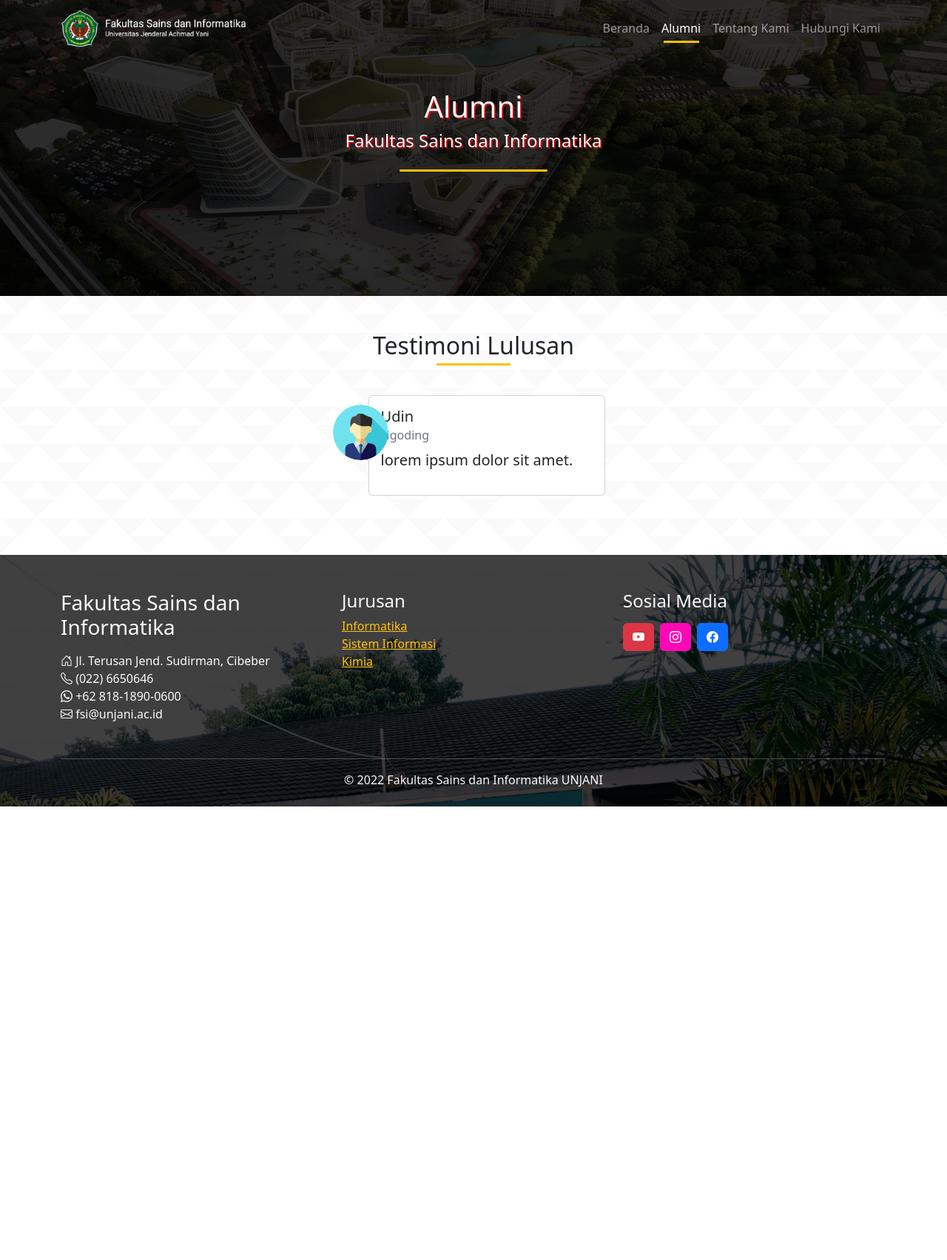
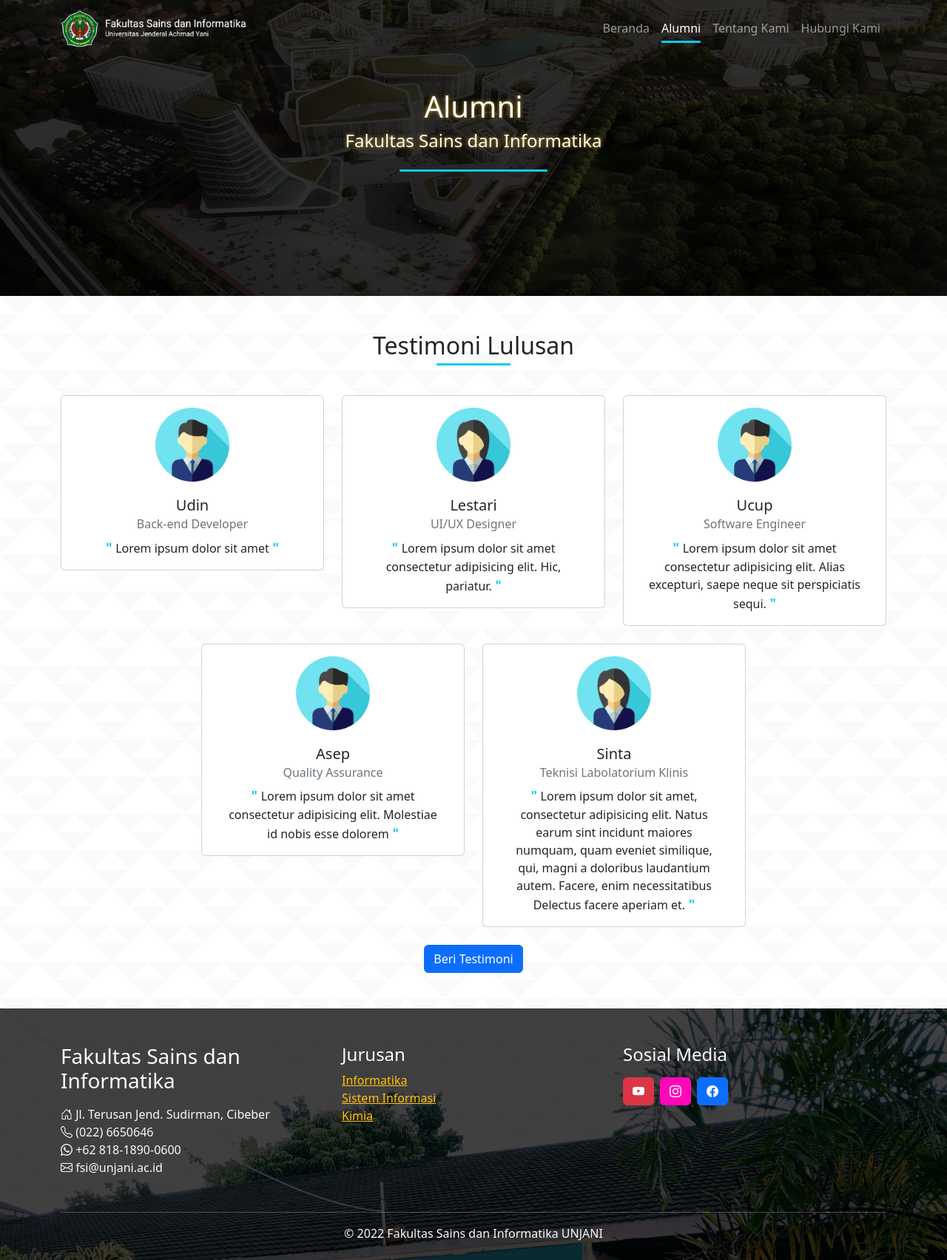
Before and after one commit to iqmalakur/tugas-akhir-prak-web, a PHP site: page /alumni.php in a window 1280 px wide. Shown: the whole page at 74% size. Before the commit the page ends 1090 px from the top, so only its background shows below. Run offline with PHP 8.4, Linux system fonts and the light colour scheme; data that the repository does not hold is empty.

Commit message:
finishing

```diff
--- a/alumni.php
+++ b/alumni.php
@@ -58,42 +58,98 @@ $alumnies = json_decode(file_get_contents("data/alumni.json"));
                 <h2 class="fs-1 text-light">Alumni</h2>
                 <h2 class="fs-4 text-light">Fakultas Sains dan Informatika</h2>
                 <div class="d-flex justify-content-center mb-5 mt-4">
-                    <div class="bg-warning line"></div>
+                    <div class="bg-info line"></div>
                 </div>
             </div>
         </div>
     </header>
 
     <main>
+        <?php if (isset($_SESSION["success"])) : ?>
+            <div class="alert alert-success alert-dismissible fade show" role="alert">
+                <i class="bi bi-check-circle-fill"></i> Pesan berhasil terkirim!
+                <button type="button" class="btn-close" data-bs-dismiss="alert" aria-label="Close"></button>
+            </div>
+        <?php
+            $_SESSION["success"] = null;
+            unset($_SESSION["success"]);
+        endif;
+        ?>
+
         <section id="alumni" class="py-5">
             <div class="container">
                 <h2 class="text-center judul mb-5">Testimoni Lulusan</h2>
-                <div class="row justify-content-center my-4">
+                <div class="row justify-content-center mt-4">
                     <?php foreach ($alumnies as $alumni) : ?>
-                        <div class="col-md-4 d-flex justify-content-end mx-1 mb-2 position-relative">
-                            <div class="position-absolute alumni-img">
-                                <img src="img/alumni/<?= $alumni->gambar; ?>" alt="<?= $alumni->nama; ?>" class="img-fluid rounded-circle" width="75">
-                            </div>
-                            <div class="card alumni-card">
-                                <div class="card-body">
+                        <div class="col-md-4 mb-4">
+                            <div class="card">
+                                <div class="d-flex justify-content-center mt-3 mb-1">
+                                    <img src="img/alumni/<?= $alumni->gender; ?>.png" width="100" alt="<?= $alumni->nami; ?>">
+                                </div>
+                                <div class="card-body text-center">
                                     <h5 class="card-title"><?= $alumni->nama; ?></h5>
                                     <h6 class="card-subtitle mb-2 text-muted"><?= $alumni->pekerjaan; ?></h6>
-                                    <!-- <p class="card-text">Some quick example text to build on the card title and make up the bulk of the card's content.</p>
-                                    <a href="#" class="card-link">Card link</a>
-                                    <a href="#" class="card-link">Another link</a> -->
-                                    <blockquote class="blockquote">
-                                        <p><?= $alumni->pesan; ?></p>
-                                    </blockquote>
+                                    <p class="card-text alumni-pesan px-3"><?= $alumni->pesan; ?></p>
                                 </div>
                             </div>
                         </div>
                     <?php endforeach ?>
                 </div>
+
+                <div class="text-center">
+                    <!-- Button trigger modal -->
+                    <button type="button" class="btn btn-primary" data-bs-toggle="modal" data-bs-target="#formTestimoni">
+                        Beri Testimoni
+                    </button>
+                </div>
             </div>
         </section>
     </main>
 
-    <div class="scroll-top fs-1 position-fixed btn btn-success d-flex justify-content-center align-items-center d-none"><i class="bi bi-arrow-up-short"></i></div>
+    <!-- Modal -->
+    <div class="modal fade" id="formTestimoni" tabindex="-1" aria-labelledby="formTestimoniLabel" aria-hidden="true">
+        <div class="modal-dialog modal-dialog-centered">
+            <div class="modal-content">
+                <div class="modal-header">
+                    <h5 class="modal-title" id="formTestimoniLabel">Beri Testimoni</h5>
+                    <button type="button" class="btn-close" data-bs-dismiss="modal" aria-label="Close"></button>
+                </div>
+                <form action="testimoni.php" method="POST" enctype="multipart/form-data">
+                    <div class="modal-body">
+                        <div class="form-floating mb-3">
+                            <input type="text" class="form-control" id="nama" name="nama" placeholder="Nama" required />
+                            <label for="nama">Nama</label>
+                        </div>
+                        <div class="form-floating mb-3">
+                            <input type="text" class="form-control" id="pekerjaan" name="pekerjaan" placeholder="Pekerjaan" required />
+                            <label for="pekerjaan">Pekerjaan</label>
+                        </div>
+                        <div class="mb-3 ps-1">
+                            <div class="form-check form-check-inline">
+                                <input class="form-check-input" type="radio" name="gender" id="male" value="male" required>
+                                <label class="form-check-label" for="male">Laki-laki</label>
+                            </div>
+                            <div class="form-check form-check-inline">
+                                <input class="form-check-input" type="radio" name="gender" id="female" value="female" required>
+                                <label class="form-check-label" for="female">Perempuan</label>
+                            </div>
+                        </div>
+                        <div class="form-floating mb-3">
+                            <textarea class="form-control" id="pesan" name="pesan" placeholder="Pesan" required></textarea>
+                            <label for="pesan">Pesan</label>
+                        </div>
+                    </div>
+                    <div class="modal-footer">
+                        <div class="text-end">
+                            <button type="submit" class="btn btn-primary">Kirim Pesan</button>
+                        </div>
+                    </div>
+                </form>
+            </div>
+        </div>
+    </div>
+
+    <div class="scroll-top fs-1 position-fixed btn btn-primary d-flex justify-content-center align-items-center d-none"><i class="bi bi-arrow-up-short"></i></div>
 
     <footer class="text-light py-4">
         <div class="container">
--- a/css/alumni.css
+++ b/css/alumni.css
@@ -1,11 +1,13 @@
 @import "main.css";
 
-.alumni-img{
-    left: 0;
-    top: 13px;
-    z-index: 999;
+.alumni-pesan::before,
+.alumni-pesan::after{
+    content: "  \"  ";
+    color: #0dcaf0;
+    font-weight: bold;
+    font-size: 18px;
 }
 
-.alumni-card{
-    width: 90%;
+form textarea#pesan{
+    height: 150px;
 }
--- a/css/index.css
+++ b/css/index.css
@@ -69,7 +69,7 @@ header img {
     background-color: rgba(0, 0, 0, .6);
     cursor: zoom-out;
     z-index: -1;
-    transition: .2s;
+    transition: .3s;
     transform: scale(0);
 }
 
--- a/css/main.css
+++ b/css/main.css
@@ -55,7 +55,7 @@ header::after {
 
 .header-text h2,
 .header-text a{
-    text-shadow: 2px 2px rgba(255, 0, 0, .7);
+    text-shadow: 0 0 5px rgb(255, 193, 7, .7);
 }
 
 .carousel-item.active .header-text .line,
@@ -72,7 +72,7 @@ header::after {
 .judul::after{
     content: "";
     display: block;
-    border-bottom: 3px solid #ffc107;
+    border-bottom: 3px solid #0dcaf0;
     margin: auto;
     width: 100px;
     padding-bottom: 5px;
@@ -125,15 +125,20 @@ footer::after {
 
 /* Medium Device Layout */
 @media (min-width: 768px) {
-    .nav-link.active::after,
-    .nav-link:hover::after {
+    .nav-link::after {
         content: "";
         display: block;
-        border-bottom: 3px solid #ffc107;
+        border-bottom: 3px solid #0dcaf0;
         margin: auto;
         padding-bottom: 5px;
         margin-bottom: -8px;
-        animation: nav 0.2s cubic-bezier(0.455, 0.03, 0.515, 0.955) forwards;
+        transition: .2s;
+        width: 0%;
+    }
+
+    .nav-link.active::after,
+    .nav-link:hover::after {
+        width: 100%;
     }
 }
 
--- a/data/alumni.json
+++ b/data/alumni.json
@@ -1,8 +1 @@
-[
-    {
-        "nama": "Udin",
-        "gambar": "male.png",
-        "pekerjaan": "Ngoding",
-        "pesan": "lorem ipsum dolor sit amet."
-    }
-]
+[{"nama":"Udin","gender":"male","pekerjaan":"Back-end Developer","pesan":"Lorem ipsum dolor sit amet"},{"nama":"Lestari","gender":"female","pekerjaan":"UI\/UX Designer","pesan":"Lorem ipsum dolor sit amet consectetur adipisicing elit. Hic, pariatur."},{"nama":"Ucup","gender":"male","pekerjaan":"Software Engineer","pesan":"Lorem ipsum dolor sit amet consectetur adipisicing elit. Alias excepturi, saepe neque sit perspiciatis sequi."},{"nama":"Asep","gender":"male","pekerjaan":"Quality Assurance","pesan":"Lorem ipsum dolor sit amet consectetur adipisicing elit. Molestiae id nobis esse dolorem"},{"nama":"Sinta","gender":"female","pekerjaan":"Teknisi Labolatorium Klinis","pesan":"Lorem ipsum dolor sit amet, consectetur adipisicing elit. Natus earum sint incidunt maiores numquam, quam eveniet similique, qui, magni a doloribus laudantium autem. Facere, enim necessitatibus Delectus facere aperiam et."}]
--- /dev/null
+++ b/data/contact.json
@@ -0,0 +1 @@
+[{"nama":"udin","email":"udin@fma.com","perihal":"lorem","pesan":"lorem ipsum dolor sit amet."},{"nama":"ucup","email":"ucup@yahoo.com","perihal":"hello","pesan":"hello world"}]
```
Also changed, not shown: about.php (+6 -3 lines), contact.php (+22 -6 lines), index.php (+41 -25 lines), js/index.js (+4 -4 lines), prosesContact.php (added, +19 -0 lines), testimoni.php (added, +19 -0 lines), img/about/struktur-organisasi.jpg.
